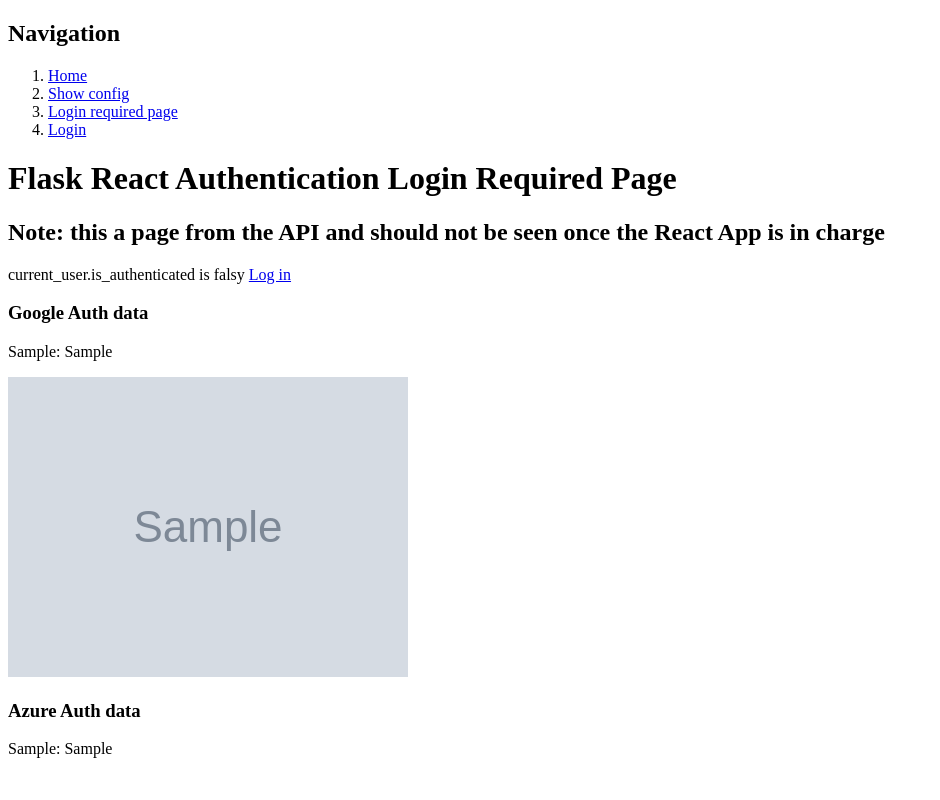
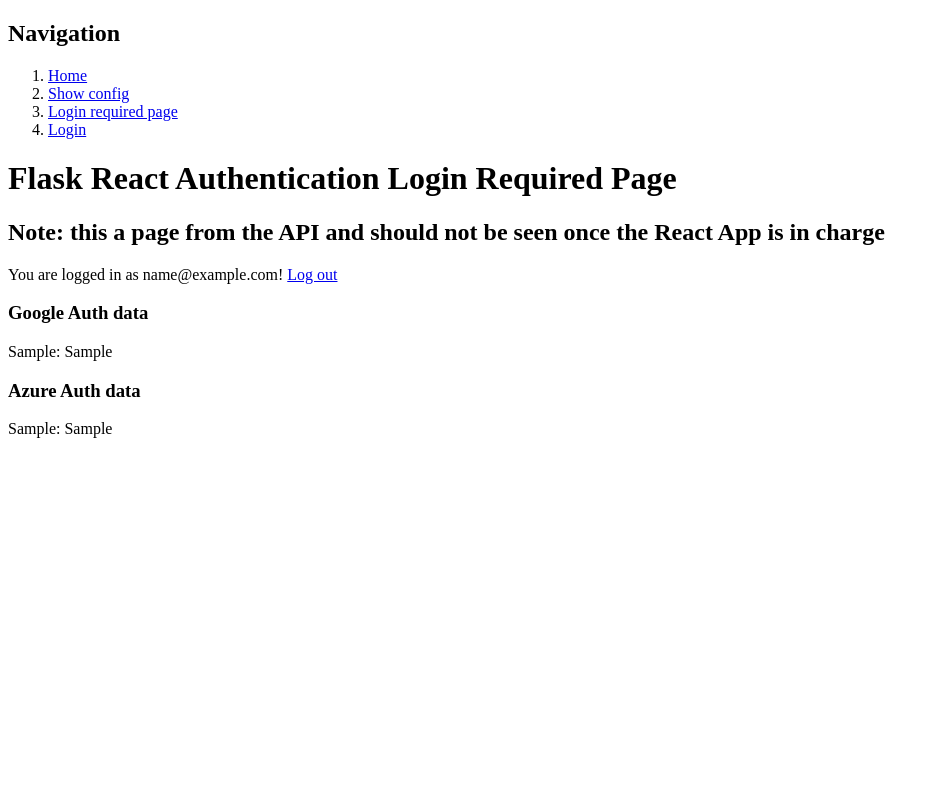
Before and after one commit to AndrewOwenMartin/flask-react-auth, a Flask app: template fra-back/fra_back/templates/login-required.html in a window 1280 px wide. Shown: the whole page, without its empty margins (0-940 px from the left). Run offline with Flask 2, Linux system fonts and the light colour scheme; a user stored in the database is signed in; tables that the repository leaves empty hold one stand-in row (values such as "Sample post"); the template is opened without the code that fills it: most values are stand-ins (such as "Sample title", 1, 10 or a date in 2020); grey boxes marked "Sample" are stand-in pictures.

Commit message:
Made login work with SQLAchemy sessions.

```diff
--- a/fra-back/fra_back/app.py
+++ b/fra-back/fra_back/app.py
@@ -21,8 +21,11 @@
 def init_data():
     log.info("Attempting to create db at %s", app.config["SQLALCHEMY_DATABASE_URI"])
     db.create_all()
-    user_datastore.create_user(email="matt@nobien.net", password="password")
-    db.session.commit()
+    if not db.session.query(fra_back.models.User).count():
+        user = dict(email="matt@nobien.net", password="password")
+        user_datastore.create_user(**user)
+        log.info("created user: %s", user)
+        db.session.commit()
 
 
 @app.context_processor
@@ -49,6 +52,7 @@
 
 
 @app.route("/user/")
+@flask_security.login_required
 def user():
     return "only logged in users should see this"
 
--- a/fra-back/fra_back/instance/config.py
+++ b/fra-back/fra_back/instance/config.py
@@ -17,3 +17,7 @@
 GOOGLE_SECRET = "SBxXnxT_oytQvATcaWmHduw1"
 
 SECRET_KEY = "flkjelkjsflksjeofiudroigursj,fna,lcnlidfgdhtkjasf;lnasc klydhfkasjefjksdrgfilaysi8r4jk"
+
+# Flask-Security
+SECURITY_PASSWORD_SALT = "aslkjlsdkfjoidunrkjbg9ousjdld"
+SECURITY_PASSWORD_HASH = "bcrypt"
--- a/fra-back/fra_back/models.py
+++ b/fra-back/fra_back/models.py
@@ -1,4 +1,5 @@
 import logging
+import flask_security
 from fra_back.app_init import db
 
 log = logging.getLogger(__name__)
@@ -15,7 +16,7 @@
     __table_args__ = (db.Index("ix_roles_users_user_2_role_id", "user_id", "role_id"),)
 
 
-class Role(db.Model):
+class Role(db.Model, flask_security.RoleMixin):
 
     __tablename__ = "role"
 
@@ -26,7 +27,7 @@
     description = db.Column(db.String(255))
 
 
-class User(db.Model):
+class User(db.Model, flask_security.UserMixin):
 
     __tablename__ = "user"
 
--- a/fra-back/fra_back/templates/login-required.html
+++ b/fra-back/fra_back/templates/login-required.html
@@ -18,8 +18,8 @@
     {% endif %}
     {% endwith %}
     {% if current_user and current_user.is_authenticated %}
-        You are logged in x as {{ current_user.email }}!
-        <a href="{{ url_for("logout") }}">Log out</a>
+        You are logged in as {{ current_user.email }}!
+        <a href="{{ url_for("security.logout") }}">Log out</a>
     {% else %}
         current_user.is_authenticated is falsy
         <a href="{{ url_for('google.login') }}">Log in</a>
@@ -28,9 +28,6 @@
     {% for k,v in google_auth_data.items() %}
         <p>{{k}}: {{v}}</p>
     {% endfor %}
-    {% if google_picture %}
-        <img src={{google_picture}} />
-    {% endif %}
     <h3>Azure Auth data</h3>
     {% for k,v in azure_auth_data.items() %}
         <p>{{k}}: {{v}}</p>
```
Also changed, not shown: fra-back/README.md.
